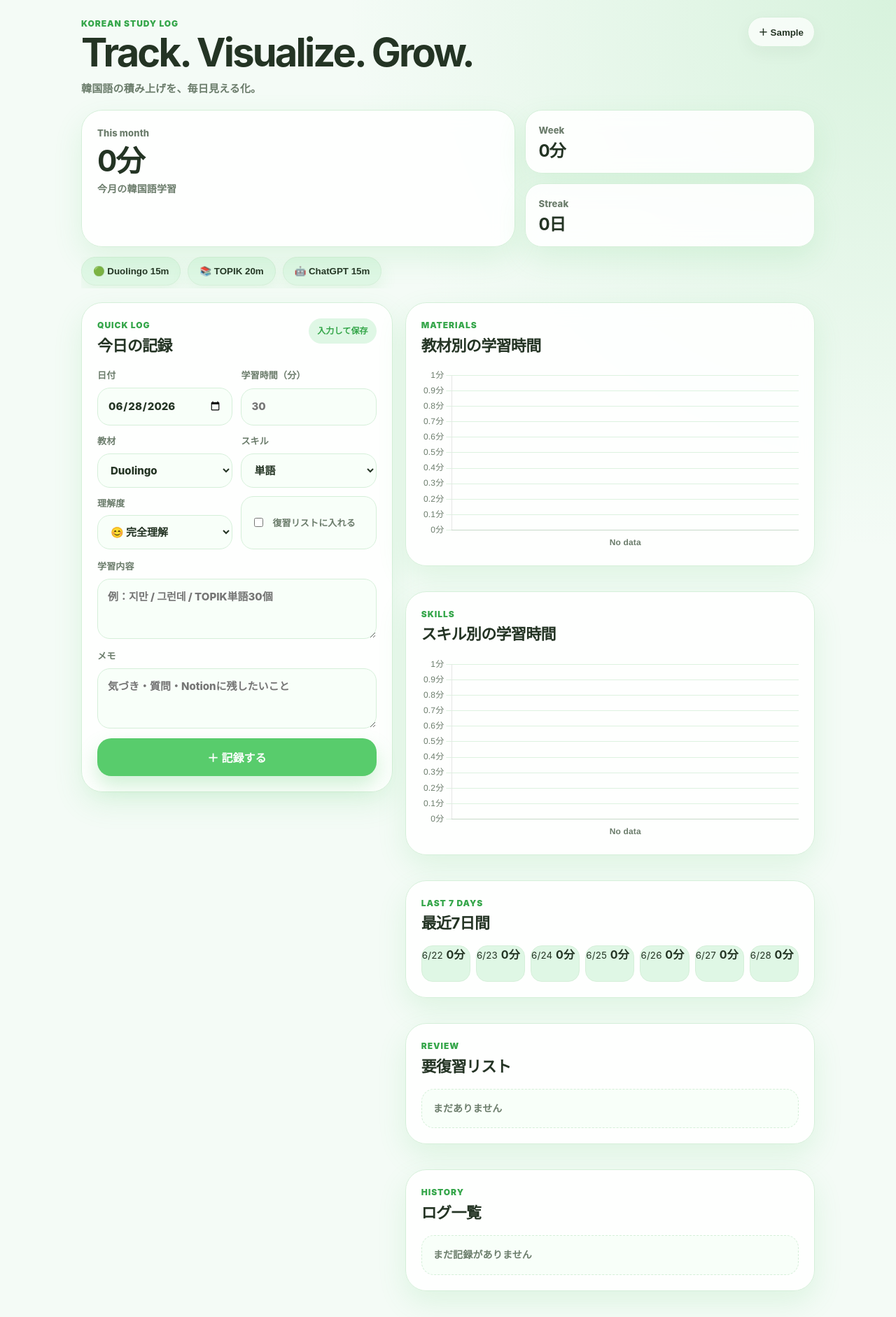
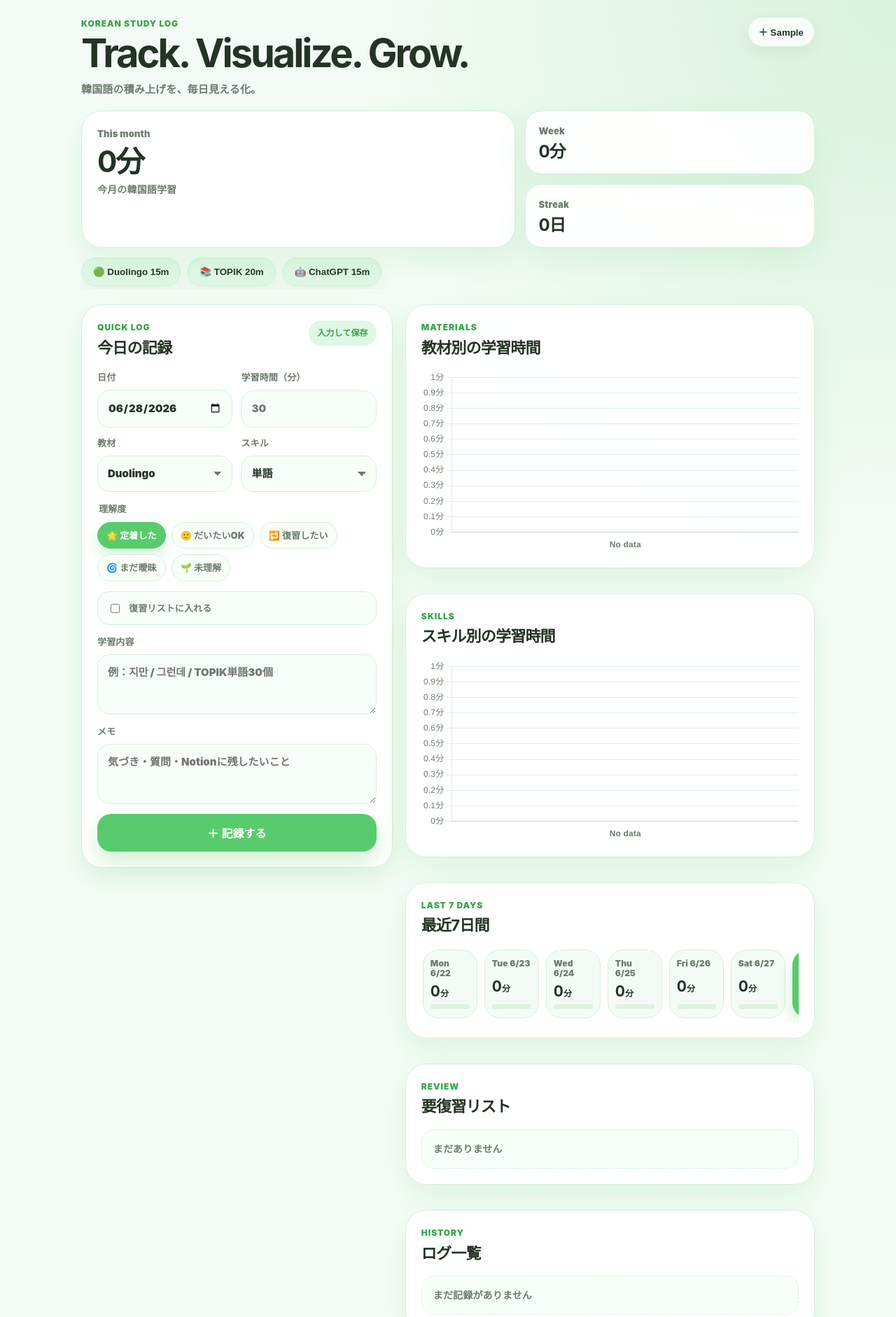
Before and after one commit to DAISY0306-JP/Study_Atlas, a plain HTML site: page index.html in a window 1280 px wide. Shown: the top 1882 px of the page at 70% size. Drawn offline with nearby package versions, Linux system fonts and the light colour scheme.

Commit message:
refactor: update understanding choices and calendar UI

```diff
--- a/css/styles.css
+++ b/css/styles.css
@@ -224,6 +224,11 @@ h1 {
   box-shadow: var(--shadow-soft);
 }
 
+.quick-chip:hover,
+.ghost:hover {
+  transform: translateY(-1px);
+}
+
 /* =========================
    Cards
 ========================= */
@@ -308,6 +313,19 @@ textarea {
   outline: none;
 }
 
+select {
+  appearance: none;
+  background-image:
+    linear-gradient(45deg, transparent 50%, var(--muted) 50%),
+    linear-gradient(135deg, var(--muted) 50%, transparent 50%);
+  background-position:
+    calc(100% - 20px) 50%,
+    calc(100% - 14px) 50%;
+  background-size: 6px 6px, 6px 6px;
+  background-repeat: no-repeat;
+  padding-right: 38px;
+}
+
 textarea {
   min-height: 86px;
   resize: vertical;
@@ -351,25 +369,158 @@ form button[type="submit"] {
   cursor: pointer;
 }
 
+.primary:hover,
+form button[type="submit"]:hover {
+  background: var(--primary-dark);
+}
+
 /* =========================
-   Charts / Calendar
+   Understanding choices
+========================= */
+
+.choice-group {
+  border: none;
+  padding: 0;
+  margin: 0;
+}
+
+.choice-group legend {
+  margin-bottom: 8px;
+  color: var(--muted);
+  font-size: 13px;
+  font-weight: 900;
+}
+
+.choice-list {
+  display: flex;
+  flex-wrap: wrap;
+  gap: 8px;
+}
+
+.choice-pill {
+  display: inline-flex;
+  cursor: pointer;
+}
+
+.choice-pill input {
+  display: none;
+}
+
+.choice-pill span {
+  display: inline-flex;
+  align-items: center;
+  min-height: 38px;
+  border: 1px solid var(--border);
+  border-radius: 999px;
+  background: var(--soft);
+  color: var(--muted);
+  padding: 8px 12px;
+  font-size: 13px;
+  font-weight: 900;
+  transition: 0.18s ease;
+}
+
+.choice-pill input:checked + span {
+  background: var(--primary);
+  border-color: var(--primary);
+  color: #fff;
+  box-shadow: 0 10px 22px rgba(88, 204, 108, 0.24);
+}
+
+.choice-pill:hover span {
+  transform: translateY(-1px);
+}
+
+/* =========================
+   Charts
 ========================= */
 
 .chart-card canvas {
   max-height: 260px;
 }
 
+/* =========================
+   Calendar
+========================= */
+
 .calendar {
+  display: flex;
+  gap: 10px;
+  overflow-x: auto;
+  padding: 2px 2px 6px;
+  scrollbar-width: none;
+}
+
+.calendar::-webkit-scrollbar {
+  display: none;
+}
+
+.day {
+  flex: 0 0 78px;
+  min-height: 92px;
+  border-radius: 22px;
+  background: #f4fbf6;
+  border: 1px solid var(--border);
+  padding: 12px 10px;
   display: grid;
-  grid-template-columns: repeat(7, 1fr);
+  align-content: space-between;
   gap: 8px;
 }
 
-.calendar > * {
-  min-height: 52px;
-  border-radius: 16px;
-  background: var(--primary-light);
-  border: 1px solid var(--border);
+.day.today {
+  background: var(--primary);
+  color: #fff;
+  border-color: var(--primary);
+  box-shadow: 0 12px 24px rgba(88, 204, 108, 0.28);
+}
+
+.day small {
+  display: block;
+  color: var(--muted);
+  font-size: 12px;
+  font-weight: 900;
+  line-height: 1.2;
+}
+
+.day.today small {
+  color: rgba(255, 255, 255, 0.86);
+}
+
+.day strong {
+  display: block;
+  font-size: 21px;
+  line-height: 1;
+  letter-spacing: -0.04em;
+  white-space: nowrap;
+}
+
+.day strong span {
+  margin-left: 1px;
+  font-size: 12px;
+  font-weight: 900;
+}
+
+.day .bar {
+  width: 100%;
+  height: 7px;
+  border-radius: 999px;
+  background: rgba(88, 204, 108, 0.16);
+  overflow: hidden;
+}
+
+.day.today .bar {
+  background: rgba(255, 255, 255, 0.3);
+}
+
+.day .bar i {
+  display: block;
+  height: 100%;
+  border-radius: 999px;
+  background: var(--primary);
+}
+
+.day.today .bar i {
+  background: #fff;
 }
 
 /* =========================
@@ -392,7 +543,6 @@ form button[type="submit"] {
   font-weight: 800;
 }
 
-/* 今のJSが div をそのまま出している場合でも効く */
 .list > div:not(.empty) {
   display: grid;
   gap: 8px;
@@ -404,7 +554,6 @@ form button[type="submit"] {
   line-height: 1.55;
 }
 
-/* 削除ボタンが素の button でも整える */
 .list button {
   width: fit-content;
   border: none;
@@ -422,7 +571,6 @@ form button[type="submit"] {
   color: var(--danger);
 }
 
-/* JSをあとで整えた時用 */
 .log-item {
   display: grid;
   gap: 10px;
@@ -430,6 +578,10 @@ form button[type="submit"] {
   border: 1px solid var(--border);
   border-radius: 20px;
   background: linear-gradient(180deg, #ffffff 0%, #f8fff9 100%);
+}
+
+.log-item.needs-review {
+  border-color: rgba(88, 204, 108, 0.5);
 }
 
 .log-item-header {
@@ -466,6 +618,11 @@ form button[type="submit"] {
   padding: 6px 9px;
   font-size: 12px;
   font-weight: 900;
+}
+
+.delete-btn:hover {
+  background: var(--danger-bg);
+  color: var(--danger);
 }
 
 .log-main {
@@ -576,6 +733,15 @@ form button[type="submit"] {
     display: none;
   }
 
+  .choice-list {
+    gap: 7px;
+  }
+
+  .choice-pill span {
+    font-size: 12px;
+    padding: 8px 10px;
+  }
+
   .log-title {
     font-size: 14px;
   }
@@ -584,381 +750,3 @@ form button[type="submit"] {
     font-size: 13px;
   }
 }
-
-:root {
-  --bg: #F4FBF6;
-  --card: #FFFFFF;
-  --primary: #58CC6C;
-  --primary-dark: #35A64A;
-  --primary-light: #DFF7E5;
-  --border: #D5EFD9;
-  --text: #243424;
-  --muted: #6B7C6B;
-  --soft: #F8FFF9;
-  --shadow: 0 16px 40px rgba(88, 204, 108, 0.14);
-}
-
-* {
-  box-sizing: border-box;
-}
-
-body {
-  margin: 0;
-  background:
-    radial-gradient(circle at top right, rgba(88, 204, 108, 0.18), transparent 34%),
-    var(--bg);
-  color: var(--text);
-  font-family: -apple-system, BlinkMacSystemFont, "Segoe UI", sans-serif;
-}
-
-.app {
-  width: min(1080px, 100%);
-  margin: 0 auto;
-  padding: 24px 16px 80px;
-}
-
-.app-hero {
-  margin-bottom: 20px;
-}
-
-.hero-top {
-  display: flex;
-  align-items: flex-start;
-  justify-content: space-between;
-  gap: 16px;
-  margin-bottom: 18px;
-}
-
-.eyebrow,
-.section-label {
-  margin: 0 0 6px;
-  color: var(--primary-dark);
-  font-size: 12px;
-  font-weight: 900;
-  letter-spacing: 0.08em;
-  text-transform: uppercase;
-}
-
-h1 {
-  margin: 0;
-  font-size: clamp(34px, 7vw, 56px);
-  line-height: 0.96;
-  letter-spacing: -0.05em;
-}
-
-.hero-copy {
-  margin: 12px 0 0;
-  color: var(--muted);
-  font-size: 15px;
-}
-
-.ghost {
-  border: 1px solid var(--border);
-  background: rgba(255, 255, 255, 0.72);
-  color: var(--text);
-  border-radius: 999px;
-  padding: 11px 15px;
-  font-weight: 800;
-  white-space: nowrap;
-  box-shadow: 0 8px 24px rgba(36, 52, 36, 0.05);
-}
-
-.summary-panel {
-  display: grid;
-  grid-template-columns: 1.5fr 1fr;
-  gap: 14px;
-  margin-bottom: 14px;
-}
-
-.summary-main,
-.summary-side > div,
-.card {
-  background: rgba(255, 255, 255, 0.88);
-  border: 1px solid var(--border);
-  box-shadow: var(--shadow);
-  backdrop-filter: blur(14px);
-}
-
-.summary-main {
-  border-radius: 30px;
-  padding: 22px;
-}
-
-.summary-label {
-  display: block;
-  color: var(--muted);
-  font-size: 13px;
-  font-weight: 800;
-}
-
-.summary-main strong {
-  display: block;
-  margin-top: 8px;
-  font-size: 42px;
-  line-height: 1;
-  letter-spacing: -0.05em;
-}
-
-.summary-main p {
-  margin: 8px 0 0;
-  color: var(--muted);
-}
-
-.summary-side {
-  display: grid;
-  gap: 14px;
-}
-
-.summary-side > div {
-  border-radius: 24px;
-  padding: 18px;
-}
-
-.summary-side span {
-  display: block;
-  color: var(--muted);
-  font-size: 13px;
-  font-weight: 800;
-}
-
-.summary-side strong {
-  display: block;
-  margin-top: 6px;
-  font-size: 24px;
-  letter-spacing: -0.04em;
-}
-
-.quick-actions {
-  display: flex;
-  gap: 10px;
-  overflow-x: auto;
-  padding-bottom: 4px;
-  scrollbar-width: none;
-}
-
-.quick-actions::-webkit-scrollbar {
-  display: none;
-}
-
-.quick-chip {
-  flex: 0 0 auto;
-  border: 1px solid var(--border);
-  background: var(--primary-light);
-  color: var(--text);
-  border-radius: 999px;
-  padding: 12px 16px;
-  font-weight: 900;
-  box-shadow: 0 10px 24px rgba(88, 204, 108, 0.12);
-}
-
-.app-main {
-  display: grid;
-  grid-template-columns: 0.95fr 1.25fr;
-  gap: 18px;
-  align-items: start;
-}
-
-.card {
-  border-radius: 30px;
-  padding: 22px;
-  margin-bottom: 18px;
-}
-
-.quick-record-card {
-  position: sticky;
-  top: 16px;
-}
-
-.section-head {
-  display: flex;
-  justify-content: space-between;
-  gap: 12px;
-  align-items: flex-start;
-  margin-bottom: 18px;
-}
-
-h2 {
-  margin: 0;
-  font-size: 22px;
-  letter-spacing: -0.03em;
-}
-
-.status-pill {
-  display: inline-flex;
-  align-items: center;
-  border-radius: 999px;
-  background: var(--primary-light);
-  color: var(--primary-dark);
-  padding: 8px 12px;
-  font-size: 12px;
-  font-weight: 900;
-  white-space: nowrap;
-}
-
-form {
-  display: grid;
-  gap: 14px;
-}
-
-.form-grid {
-  display: grid;
-  grid-template-columns: 1fr 1fr;
-  gap: 12px;
-}
-
-label {
-  display: grid;
-  gap: 7px;
-  color: var(--muted);
-  font-size: 13px;
-  font-weight: 800;
-}
-
-input,
-select,
-textarea {
-  width: 100%;
-  min-height: 48px;
-  border: 1px solid var(--border);
-  border-radius: 18px;
-  background: var(--soft);
-  color: var(--text);
-  padding: 13px 14px;
-  font: inherit;
-  font-size: 15px;
-  outline: none;
-}
-
-textarea {
-  min-height: 86px;
-  resize: vertical;
-}
-
-input:focus,
-select:focus,
-textarea:focus {
-  border-color: var(--primary);
-  box-shadow: 0 0 0 4px rgba(88, 204, 108, 0.16);
-  background: #fff;
-}
-
-.check {
-  display: flex;
-  align-items: center;
-  gap: 10px;
-  min-height: 48px;
-  padding: 12px 14px;
-  background: var(--soft);
-  border: 1px solid var(--border);
-  border-radius: 18px;
-}
-
-.check input {
-  width: auto;
-  min-height: auto;
-}
-
-.primary,
-form button[type="submit"] {
-  width: 100%;
-  min-height: 54px;
-  border: none;
-  border-radius: 20px;
-  background: var(--primary);
-  color: #fff;
-  font-weight: 900;
-  font-size: 16px;
-  box-shadow: 0 14px 28px rgba(88, 204, 108, 0.28);
-}
-
-.insight-grid {
-  display: grid;
-  gap: 18px;
-}
-
-.chart-card canvas {
-  max-height: 260px;
-}
-
-.calendar {
-  display: grid;
-  grid-template-columns: repeat(7, 1fr);
-  gap: 8px;
-}
-
-.calendar > * {
-  min-height: 52px;
-  border-radius: 16px;
-  background: var(--primary-light);
-  border: 1px solid var(--border);
-}
-
-.list {
-  display: grid;
-  gap: 10px;
-}
-
-.empty {
-  color: var(--muted);
-  background: var(--soft);
-  border: 1px dashed var(--border);
-  border-radius: 18px;
-  padding: 16px;
-}
-
-.log-card {
-  margin-bottom: 0;
-}
-
-@media (max-width: 820px) {
-  .app-main {
-    grid-template-columns: 1fr;
-  }
-
-  .quick-record-card {
-    position: static;
-  }
-}
-
-@media (max-width: 560px) {
-  .app {
-    padding: 18px 14px 72px;
-  }
-
-  .hero-top {
-    display: block;
-  }
-
-  .ghost {
-    margin-top: 16px;
-  }
-
-  .summary-panel {
-    grid-template-columns: 1fr;
-  }
-
-  .summary-main {
-    padding: 20px;
-  }
-
-  .summary-main strong {
-    font-size: 38px;
-  }
-
-  .summary-side {
-    grid-template-columns: 1fr 1fr;
-  }
-
-  .form-grid {
-    grid-template-columns: 1fr;
-  }
-
-  .card {
-    border-radius: 26px;
-    padding: 20px;
-  }
-
-  h1 {
-    font-size: 42px;
-  }
-}
--- a/index.html
+++ b/index.html
@@ -18,7 +18,7 @@
           <p class="hero-copy">韓国語の積み上げを、毎日見える化。</p>
         </div>
 
-        <button id="sampleBtn" class="ghost">＋ Sample</button>
+        <button id="sampleBtn" class="ghost" type="button">＋ Sample</button>
       </div>
 
       <section class="summary-panel">
@@ -33,6 +33,7 @@
             <span>Week</span>
             <strong id="weekTotal">0分</strong>
           </div>
+
           <div>
             <span>Streak</span>
             <strong id="streak">0日</strong>
@@ -41,13 +42,36 @@
       </section>
 
       <section class="quick-actions">
-        <button type="button" class="quick-chip" data-minutes="15" data-material="Duolingo" data-skill="単語" data-content="Duolingo">
+        <button
+          type="button"
+          class="quick-chip"
+          data-minutes="15"
+          data-material="Duolingo"
+          data-skill="単語"
+          data-content="Duolingo"
+        >
           🟢 Duolingo 15m
         </button>
-        <button type="button" class="quick-chip" data-minutes="20" data-material="TOPIK単語" data-skill="単語" data-content="TOPIK単語">
+
+        <button
+          type="button"
+          class="quick-chip"
+          data-minutes="20"
+          data-material="TOPIK単語"
+          data-skill="単語"
+          data-content="TOPIK単語"
+        >
           📚 TOPIK 20m
         </button>
-        <button type="button" class="quick-chip" data-minutes="15" data-material="ChatGPT" data-skill="文法" data-content="韓国語の質問・文法整理">
+
+        <button
+          type="button"
+          class="quick-chip"
+          data-minutes="15"
+          data-material="ChatGPT"
+          data-skill="文法"
+          data-content="韓国語の質問・文法整理"
+        >
           🤖 ChatGPT 15m
         </button>
       </section>
@@ -60,6 +84,7 @@
             <p class="section-label">Quick Log</p>
             <h2>今日の記録</h2>
           </div>
+
           <span class="status-pill">入力して保存</span>
         </div>
 
@@ -102,23 +127,43 @@
                 <option>文化・表現</option>
               </select>
             </label>
+          </div>
 
-            <label>
-              理解度
-              <select id="understanding">
-                <option value="5">😊 完全理解</option>
-                <option value="4">🙂 だいたい理解</option>
-                <option value="3">😕 復習したい</option>
-                <option value="2">😭 まだ難しい</option>
-                <option value="1">🧊 無</option>
-              </select>
-            </label>
+          <fieldset class="choice-group">
+            <legend>理解度</legend>
 
-            <label class="check">
-              <input type="checkbox" id="review" />
-              復習リストに入れる
-            </label>
-          </div>
+            <div class="choice-list">
+              <label class="choice-pill">
+                <input type="radio" name="understanding" value="5" checked />
+                <span>🌟 定着した</span>
+              </label>
+
+              <label class="choice-pill">
+                <input type="radio" name="understanding" value="4" />
+                <span>🙂 だいたいOK</span>
+              </label>
+
+              <label class="choice-pill">
+                <input type="radio" name="understanding" value="3" />
+                <span>🔁 復習したい</span>
+              </label>
+
+              <label class="choice-pill">
+                <input type="radio" name="understanding" value="2" />
+                <span>🌀 まだ曖昧</span>
+              </label>
+
+              <label class="choice-pill">
+                <input type="radio" name="understanding" value="1" />
+                <span>🌱 未理解</span>
+              </label>
+            </div>
+          </fieldset>
+
+          <label class="check">
+            <input type="checkbox" id="review" />
+            復習リストに入れる
+          </label>
 
           <label>
             学習内容
@@ -142,6 +187,7 @@
               <h2>教材別の学習時間</h2>
             </div>
           </div>
+
           <canvas id="materialChart"></canvas>
         </section>
 
@@ -152,6 +198,7 @@
               <h2>スキル別の学習時間</h2>
             </div>
           </div>
+
           <canvas id="skillChart"></canvas>
         </section>
 
@@ -162,6 +209,7 @@
               <h2>最近7日間</h2>
             </div>
           </div>
+
           <div id="calendar" class="calendar"></div>
         </section>
 
@@ -172,6 +220,7 @@
               <h2>要復習リスト</h2>
             </div>
           </div>
+
           <div id="reviewList" class="list empty">まだありません</div>
         </section>
 
@@ -182,6 +231,7 @@
               <h2>ログ一覧</h2>
             </div>
           </div>
+
           <div id="logList" class="list empty">まだ記録がありません</div>
         </section>
       </section>
--- a/js/app.js
+++ b/js/app.js
@@ -20,7 +20,12 @@ function save() {
 }
 
 function fmt(date) {
-  return new Date(date).toISOString().slice(0, 10);
+  const d = new Date(date);
+  const year = d.getFullYear();
+  const month = String(d.getMonth() + 1).padStart(2, "0");
+  const day = String(d.getDate()).padStart(2, "0");
+
+  return `${year}-${month}-${day}`;
 }
 
 function monthStart() {
@@ -31,8 +36,10 @@ function monthStart() {
 function weekStart() {
   const d = new Date();
   const day = (d.getDay() + 6) % 7;
+
   d.setDate(d.getDate() - day);
   d.setHours(0, 0, 0, 0);
+
   return d;
 }
 
@@ -57,16 +64,40 @@ function escapeHtml(value = "") {
     .replaceAll("'", "&#039;");
 }
 
+function createId() {
+  if (crypto.randomUUID) {
+    return crypto.randomUUID();
+  }
+
+  return `${Date.now()}-${Math.random().toString(16).slice(2)}`;
+}
+
 function understandingLabel(value) {
   const labels = {
-    5: "😊 完全理解",
-    4: "🙂 だいたい理解",
-    3: "😕 復習したい",
-    2: "😭 まだ難しい",
-    1: "🧊 無"
+    5: "🌟 定着した",
+    4: "🙂 だいたいOK",
+    3: "🔁 復習したい",
+    2: "🌀 まだ曖昧",
+    1: "🌱 未理解"
   };
 
   return labels[value] || "未設定";
+}
+
+function getUnderstandingValue() {
+  return Number(
+    document.querySelector('input[name="understanding"]:checked')?.value || 5
+  );
+}
+
+function resetUnderstanding() {
+  const defaultChoice = document.querySelector(
+    'input[name="understanding"][value="5"]'
+  );
+
+  if (defaultChoice) {
+    defaultChoice.checked = true;
+  }
 }
 
 function getThisMonthLogs() {
@@ -85,12 +116,12 @@ $("logForm").addEventListener("submit", (event) => {
   event.preventDefault();
 
   const newLog = {
-    id: crypto.randomUUID(),
+    id: createId(),
     date: $("date").value,
     minutes: Number($("minutes").value),
     material: $("material").value,
     skill: $("skill").value,
-    understanding: Number($("understanding").value),
+    understanding: getUnderstandingValue(),
     review: $("review").checked,
     content: $("content").value.trim(),
     memo: $("memo").value.trim(),
@@ -101,6 +132,7 @@ $("logForm").addEventListener("submit", (event) => {
 
   event.target.reset();
   $("date").valueAsDate = new Date();
+  resetUnderstanding();
 
   save();
 });
@@ -125,7 +157,7 @@ $("sampleBtn").addEventListener("click", () => {
     d.setDate(d.getDate() - index);
 
     return {
-      id: crypto.randomUUID(),
+      id: createId(),
       date: fmt(d),
       material: sample[0],
       skill: sample[1],
@@ -249,6 +281,7 @@ function calcStreak() {
 function renderCalendar() {
   const now = new Date();
   const days = [];
+  const weekdays = ["Sun", "Mon", "Tue", "Wed", "Thu", "Fri", "Sat"];
 
   for (let i = 6; i >= 0; i--) {
     const d = new Date();
@@ -271,8 +304,8 @@ function renderCalendar() {
 
       return `
         <div class="day ${isToday ? "today" : ""}">
-          <small>${day.getMonth() + 1}/${day.getDate()}</small>
-          <strong>${total}分</strong>
+          <small>${weekdays[day.getDay()]} ${day.getMonth() + 1}/${day.getDate()}</small>
+          <strong>${total}<span>分</span></strong>
           <div class="bar">
             <i style="width: ${percent}%"></i>
           </div>
@@ -306,6 +339,7 @@ function logCard(log) {
         <span class="log-title">
           ${escapeHtml(log.material)}・${escapeHtml(log.skill)}
         </span>
+
         <span class="level-badge">
           ${understandingLabel(log.understanding)}
         </span>
@@ -386,20 +420,3 @@ function render() {
 }
 
 render();
-
-document.querySelectorAll(".quick-chip").forEach((button) => {
-  button.addEventListener("click", () => {
-    const minutes = button.dataset.minutes;
-    const material = button.dataset.material;
-    const skill = button.dataset.skill;
-    const content = button.dataset.content;
-
-    document.getElementById("minutes").value = minutes;
-    document.getElementById("material").value = material;
-    document.getElementById("skill").value = skill;
-    document.getElementById("content").value = content;
-
-    const formCard = document.querySelector(".quick-record-card");
-    formCard.scrollIntoView({ behavior: "smooth", block: "start" });
-  });
-});
```
